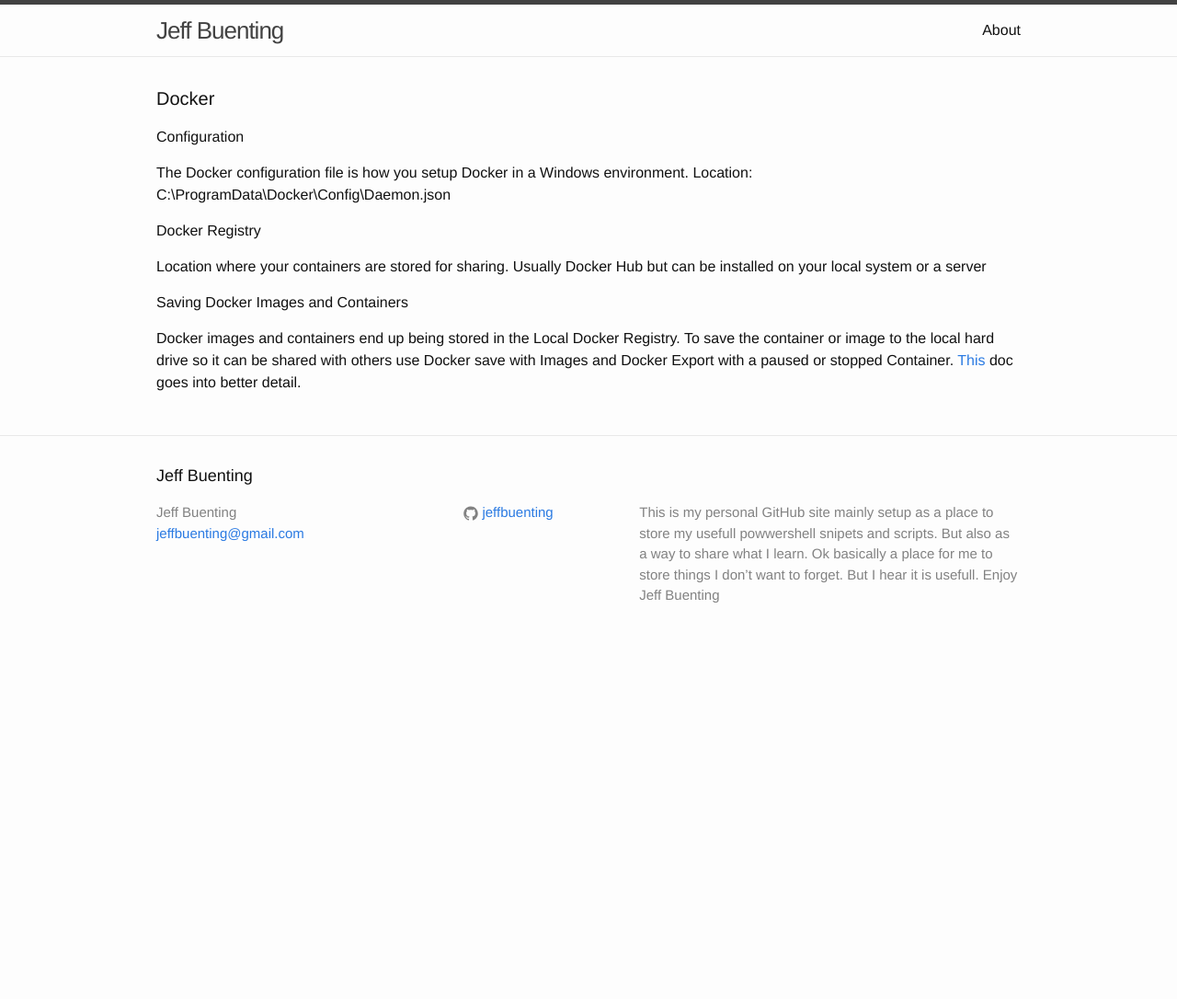
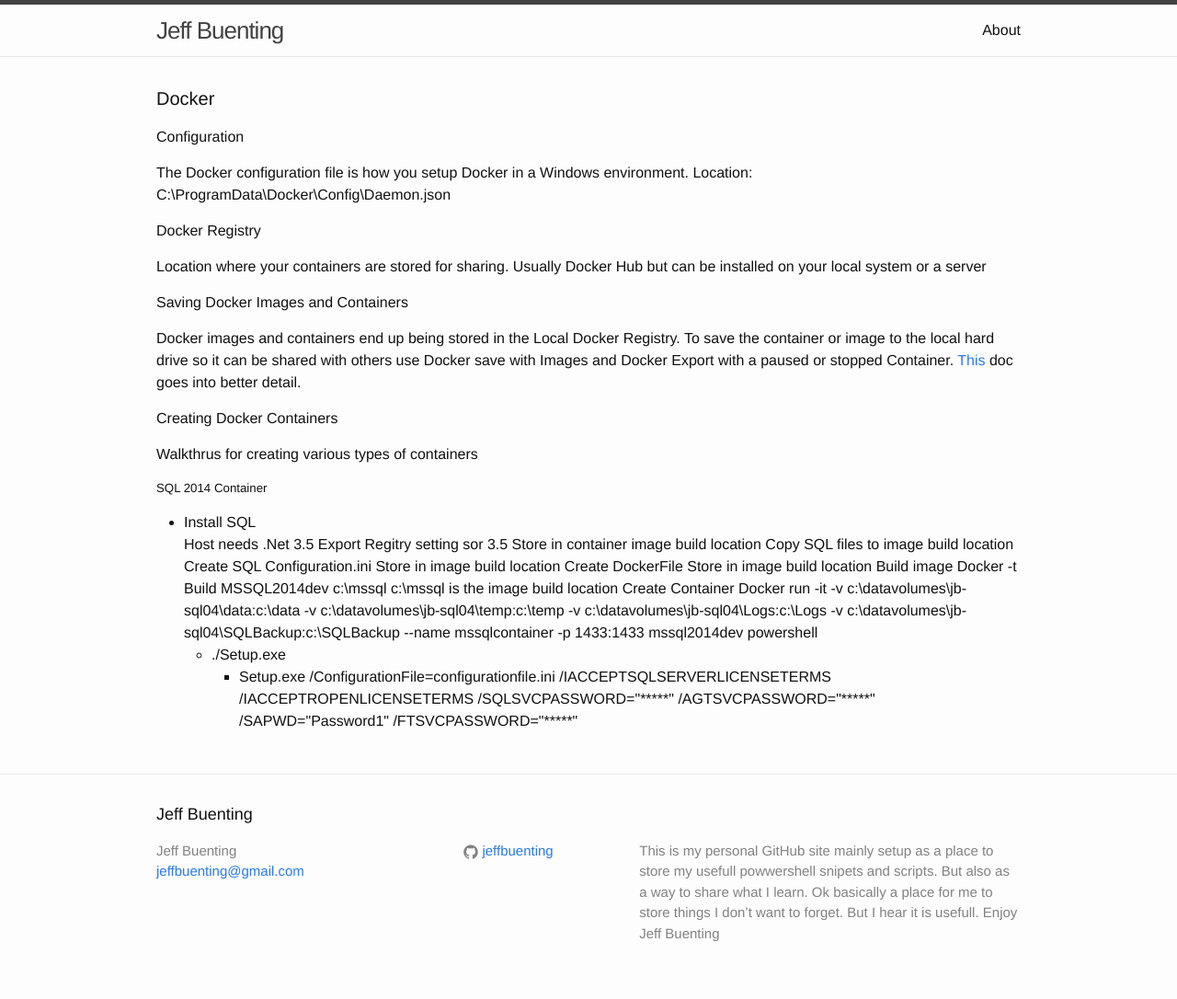
Before and after one commit to jeffbuenting/jeffbuenting.github.io, a Jekyll site: the page built from Articles/Docker/index.html, in a window 1280 px wide. Shown: the whole page at 92% size. Built offline with Jekyll 4.4.1, drawn with Linux system fonts in a browser that asks for light colours; before the commit the page ends 900 px from its top, so only the background shows below that.

Commit message:
Updated docker article and new post finding WMI and COM

```diff
--- a/Articles/Docker/index.html
+++ b/Articles/Docker/index.html
@@ -20,3 +20,40 @@
 <h4>Saving Docker Images and Containers</h4>
 
 <p>Docker images and containers end up being stored in the Local Docker Registry.  To save the container or image to the local hard drive so it can be shared with others use Docker save with Images and Docker Export with a paused or stopped Container.  <a href = http://tuhrig.de/difference-between-save-and-export-in-docker/>This</a> doc goes into better detail.</p>
+
+
+
+
+<h4>Creating Docker Containers</h4>
+
+<p>Walkthrus for creating various types of containers</p>
+
+<h5>SQL 2014 Container</h5>
+
+</a href = https://flynnbundy.com/2016/02/20/installing-sql-server-2016-in-a-windows-container/></a>
+
+<ul style="list-style-type:disc">
+  <li>Install SQL</li>
+	Host needs .Net 3.5
+	Export Regitry setting sor 3.5
+		Store in container image build location
+	Copy SQL files to image build location
+	Create SQL Configuration.ini
+		<a href = https://msdn.microsoft.com/en-us/library/ms144259.aspx></a>
+		Store in image build location
+	Create DockerFile
+		Store in image build location
+	Build image
+		Docker -t Build MSSQL2014dev c:\mssql
+			c:\mssql is the image build location
+	Create Container
+		Docker run -it -v c:\datavolumes\jb-sql04\data:c:\data -v c:\datavolumes\jb-sql04\temp:c:\temp -v c:\datavolumes\jb-sql04\Logs:c:\Logs -v c:\datavolumes\jb-sql04\SQLBackup:c:\SQLBackup --name mssqlcontainer -p 1433:1433 mssql2014dev powershell
+
+
+	<ul style="list-style-type:circle">
+	  <li>./Setup.exe </li>
+		<ul style="list-style-type:Square">
+			<li>Setup.exe /ConfigurationFile=configurationfile.ini /IACCEPTSQLSERVERLICENSETERMS /IACCEPTROPENLICENSETERMS /SQLSVCPASSWORD="*****" /AGTSVCPASSWORD="*****" /SAPWD="Password1" /FTSVCPASSWORD="*****"</li>
+		</ul>
+	</ul>
+</ul>
```
Also changed, not shown: _posts/2016-08-12-PowershellFindCOMObjectsandWMIClasses.markdown (added, +36 -0 lines).
